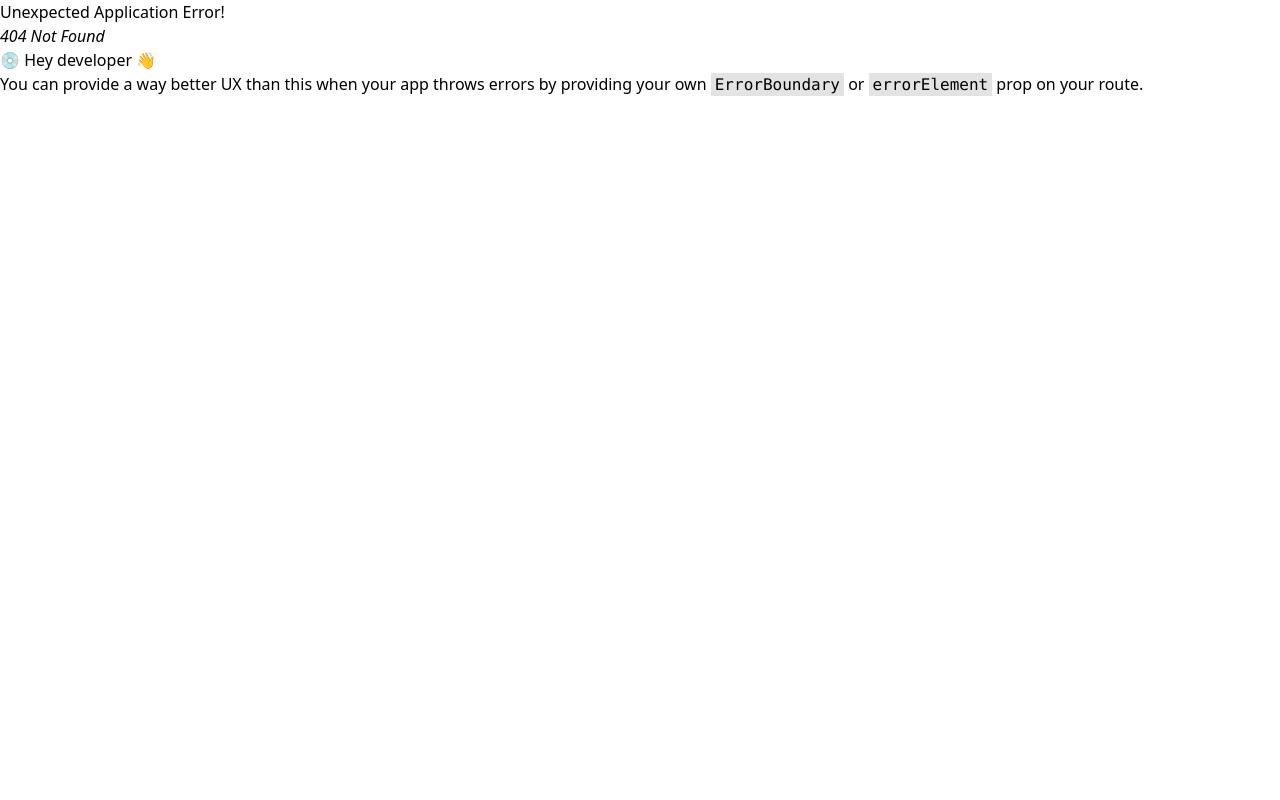
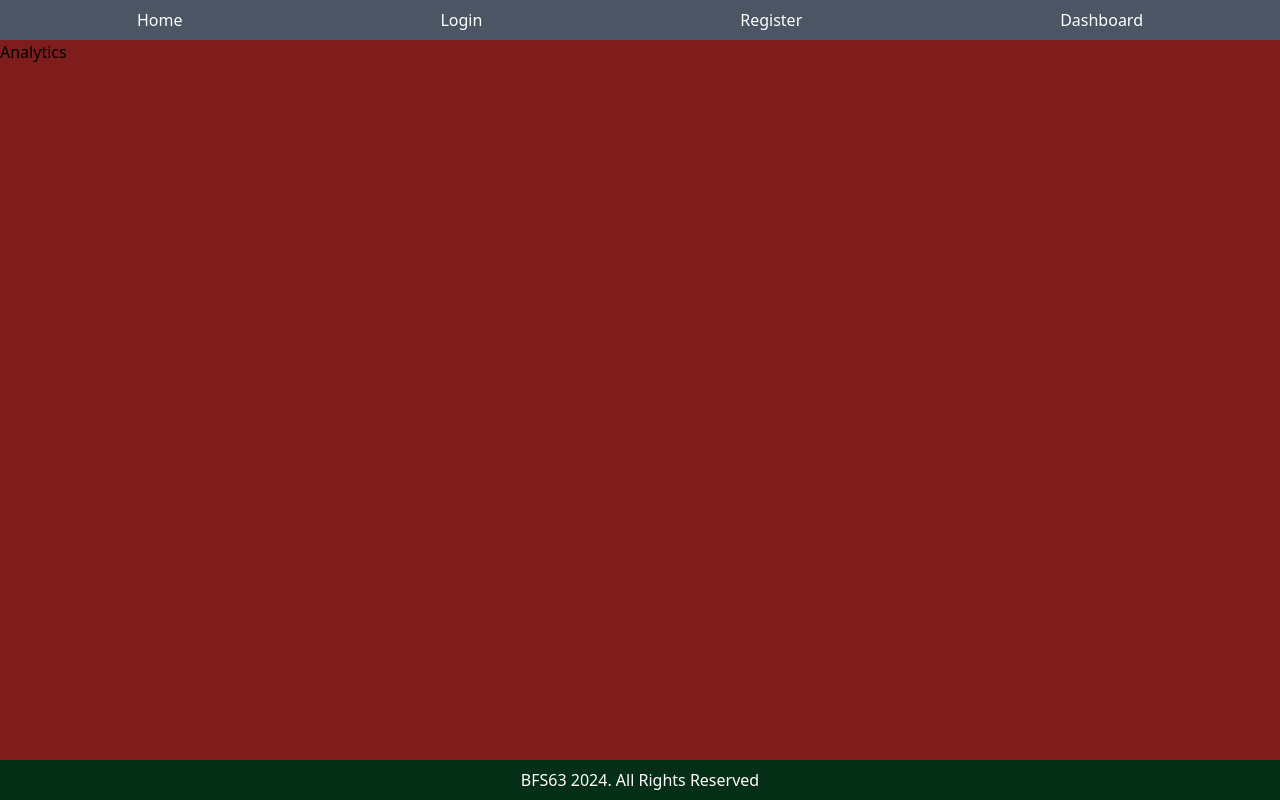
Before and after one commit to Oshinacharya1/bfs63frontend---personal, a React (Vite) app: page /analytics in a window 1280 px wide. Before the commit this address had no page. Built offline with nearby package versions, Linux system fonts and the light colour scheme; sample sign-in values are in the browser's storage.

Commit message:
add users api

```diff
--- a/src/components/navigation.tsx
+++ b/src/components/navigation.tsx
@@ -1,11 +1,15 @@
 import { Link } from "react-router-dom";
 
 function Navigation() {
+  const user = localStorage.getItem("user");
+  console.log(user);
   return (
     <div className="bg-gray-600 text-white flex justify-around p-2">
       <Link to="/">Home</Link>
+      <Link to="/login">Login</Link>
       <Link to="/register">Register</Link>
-      <Link to="/login">Login</Link>
+
+      {user ? <Link to="/dashboard">Dashboard</Link> : ""}
     </div>
   );
 }
--- /dev/null
+++ b/src/components/protected.tsx
@@ -0,0 +1,14 @@
+import { Navigate } from "react-router-dom";
+
+import { ReactNode } from "react";
+
+function Protected({ children }: { children: ReactNode }) {
+  const user = localStorage.getItem("user");
+  if (user) {
+    return children;
+  }
+
+  return <Navigate to="/" />;
+}
+
+export default Protected;
--- /dev/null
+++ b/src/pages/analytics.tsx
@@ -0,0 +1,5 @@
+function Analytics() {
+  return <div>Analytics</div>;
+}
+
+export default Analytics;
--- /dev/null
+++ b/src/pages/dashboard.tsx
@@ -0,0 +1,5 @@
+function Dashboard() {
+  return <div>Dashboard</div>;
+}
+
+export default Dashboard;
--- a/src/pages/login.tsx
+++ b/src/pages/login.tsx
@@ -18,6 +18,7 @@ const Login = () => {
     try {
       const data = await login(formData);
       if (data?.data) {
+        localStorage.setItem("user", "true");
         // send user to dashboard page
         navigate("/dashboard");
       }
--- a/src/pages/register.tsx
+++ b/src/pages/register.tsx
@@ -18,6 +18,7 @@ const Register = () => {
     try {
       const data = await register(formData);
       if (data?.data) {
+        localStorage.setItem("user", "true");
         navigate("/dashboard");
       }
     } catch (error) {
--- a/src/redux/hooks.ts
+++ /dev/null
@@ -1,6 +0,0 @@
-import { useDispatch, useSelector } from "react-redux";
-import type { RootState, AppDispatch } from "./store";
-
-// Use throughout your app instead of plain `useDispatch` and `useSelector`
-export const useAppDispatch = useDispatch.withTypes<AppDispatch>();
-export const useAppSelector = useSelector.withTypes<RootState>();
--- a/src/routes/routes.tsx
+++ b/src/routes/routes.tsx
@@ -4,6 +4,9 @@ import Register from "../pages/register";
 import Login from "../pages/login";
 import Navigation from "../components/navigation";
 import Footer from "../components/footer";
+import Dashboard from "../pages/dashboard";
+import Protected from "../components/protected";
+import Analytics from "../pages/analytics";
 
 export const router = createBrowserRouter([
   {
@@ -30,6 +33,22 @@ export const router = createBrowserRouter([
         path: "/login",
         element: <Login />,
       },
+      {
+        path: "/dashboard",
+        element: (
+          <Protected>
+            <Dashboard />
+          </Protected>
+        ),
+      },
+      {
+        path: "/analytics",
+        element: (
+          <Protected>
+            <Analytics />
+          </Protected>
+        ),
+      },
     ],
   },
 ]);
```
